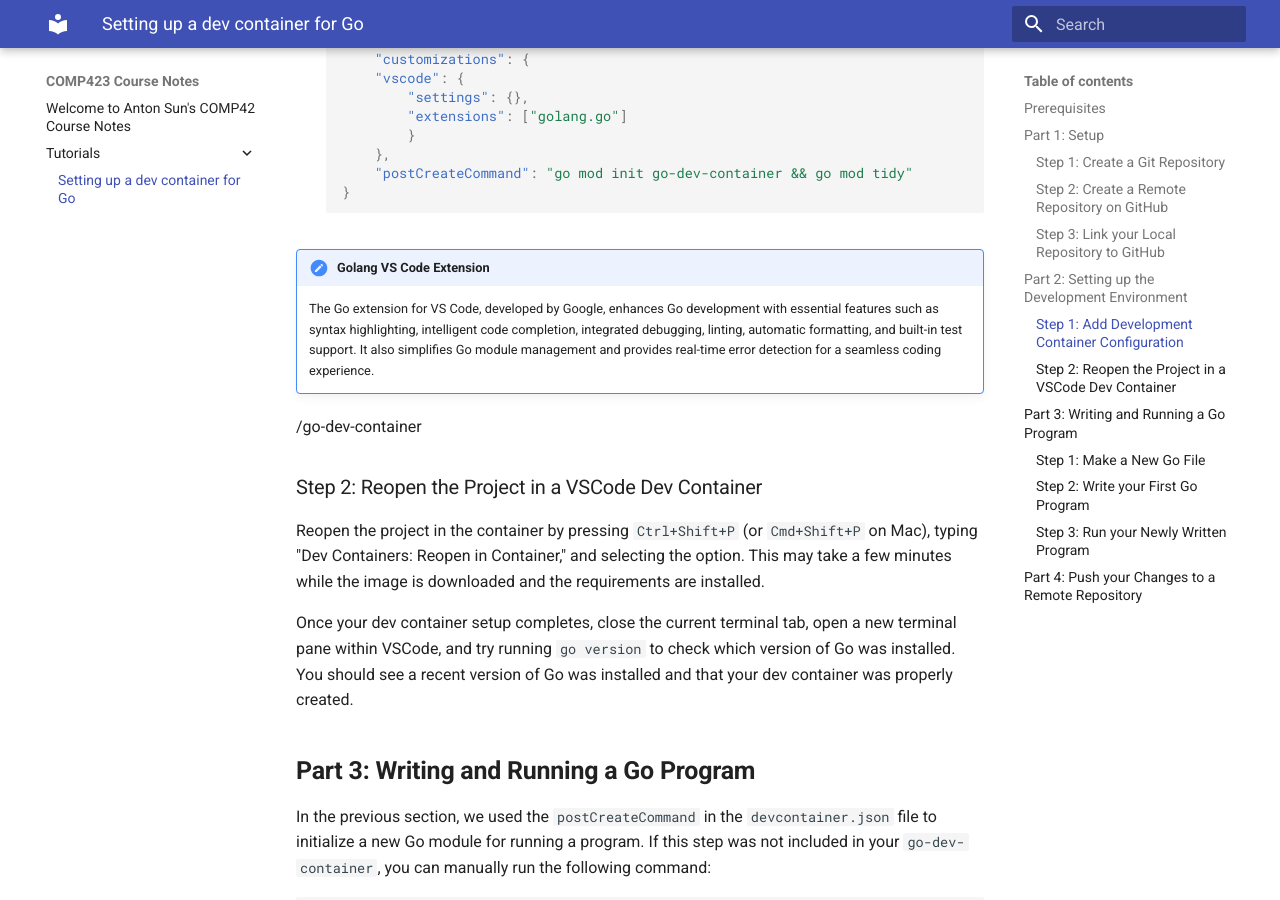
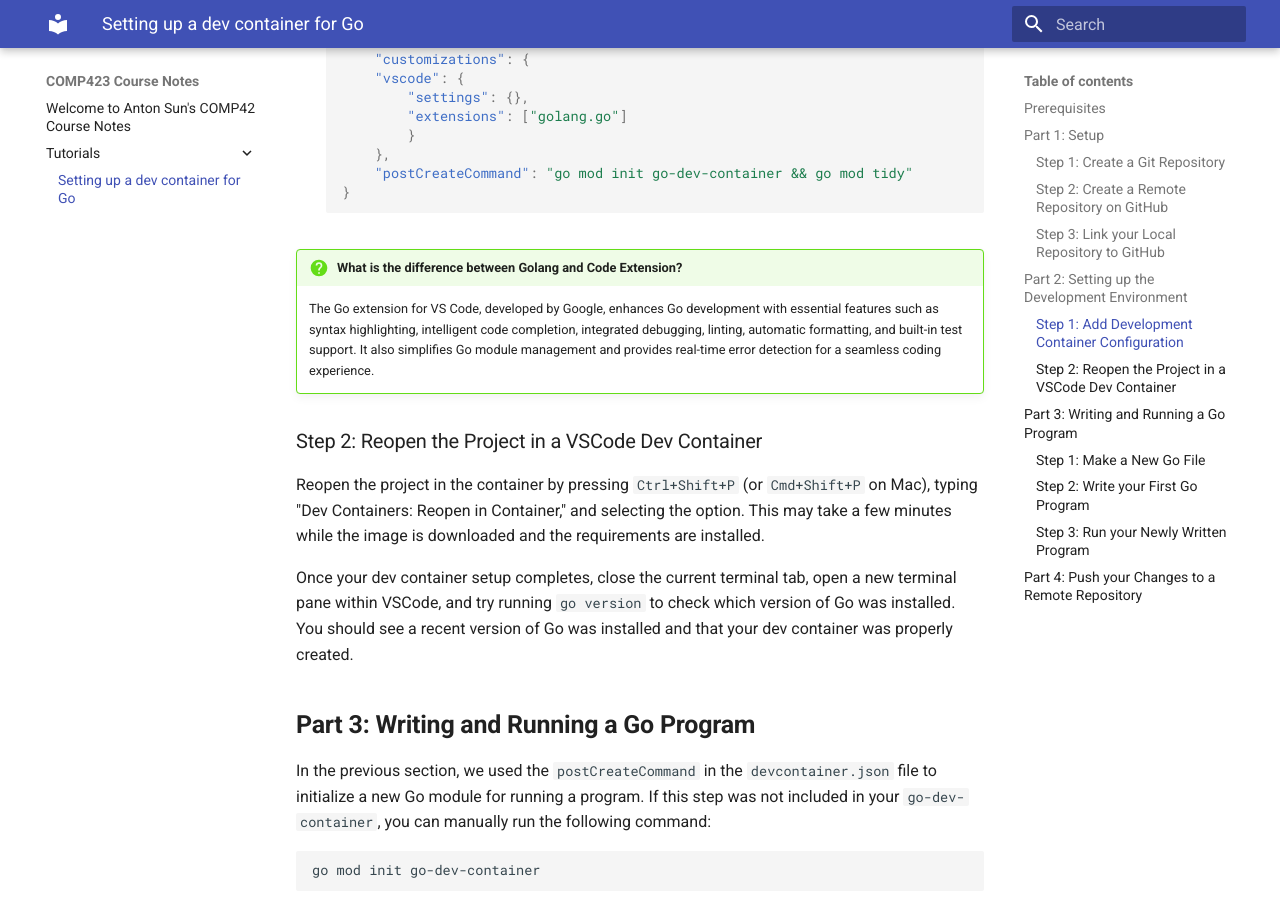
Before and after one commit to antonsun6/comp423-course-notes, an MkDocs documentation site: the page built from docs/tutorials/go-setup.md, in a window 1280 px wide and 900 px high, scrolled down 2789 px. Built offline with MkDocs 1.6.1 and Material for MkDocs 9.7.7, drawn with Linux system fonts in a browser that asks for light colours.

Commit message:
fixed typo

````diff
--- a/docs/tutorials/go-setup.md
+++ b/docs/tutorials/go-setup.md
@@ -92,9 +92,9 @@
 }
 ```
 
-!!! note "Golang VS Code Extension"
+!!! question "What is the difference between Golang and Code Extension?"
     The Go extension for VS Code, developed by Google, enhances Go development with essential features such as syntax highlighting, intelligent code completion, integrated debugging, linting, automatic formatting, and built-in test support. It also simplifies Go module management and provides real-time error detection for a seamless coding experience.
-/go-dev-container
+
 
 ### Step 2: Reopen the Project in a VSCode Dev Container
 Reopen the project in the container by pressing ```Ctrl+Shift+P``` (or ```Cmd+Shift+P``` on Mac), typing "Dev Containers: Reopen in Container," and selecting the option. This may take a few minutes while the image is downloaded and the requirements are installed.
````
